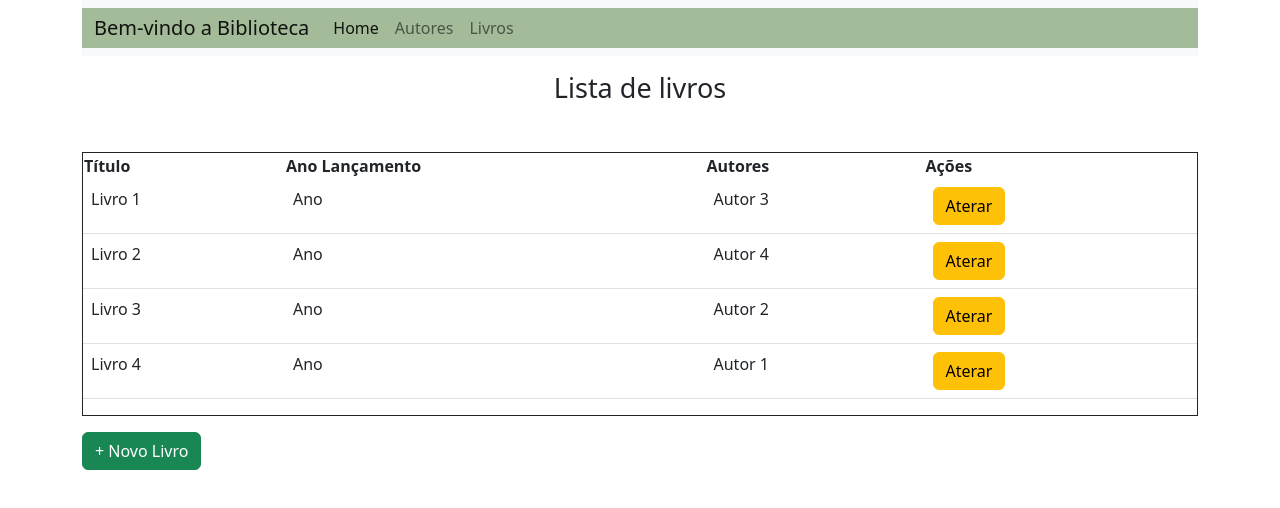
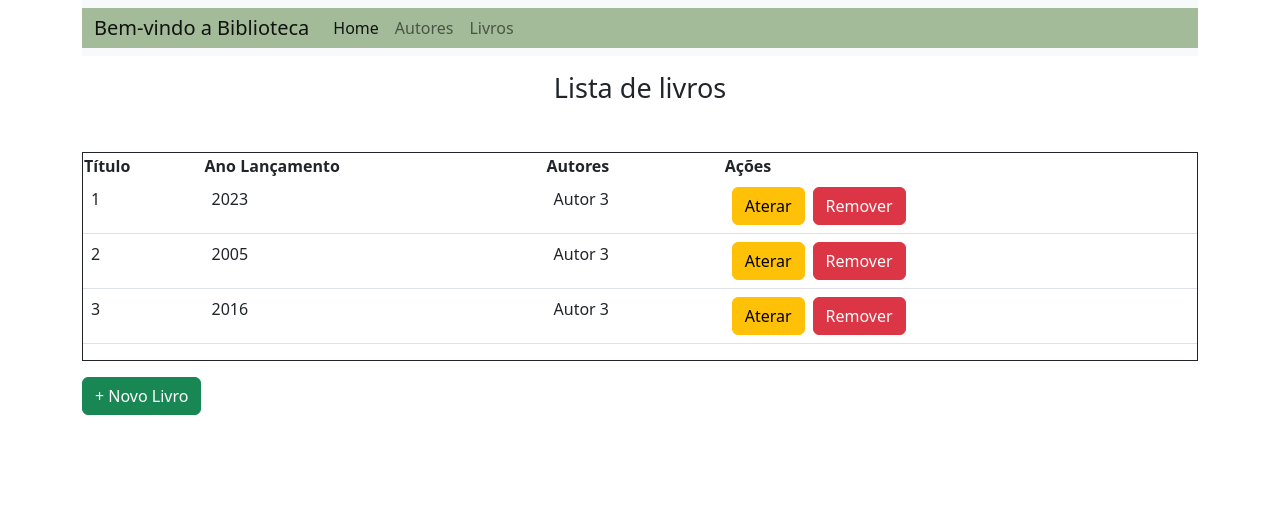
Before and after one commit to Danubia98/front-end-biblioteca, an Angular app: page /livros in a window 1280 px wide. Shown: the top 508 px of the page. Built offline with nearby package versions, Linux system fonts and the light colour scheme.

Commit message:
criando modal de exclusão do livro

```diff
--- /dev/null
+++ b/src/app/dtos/outputs/LivroOutput.ts
@@ -0,0 +1,5 @@
+export interface LivroOutput{
+    id: number
+    titulo: string
+    anoLancamento: number
+}
--- a/src/app/livros/lista-livro/lista-livro.component.html
+++ b/src/app/livros/lista-livro/lista-livro.component.html
@@ -10,41 +10,41 @@
             <th>Ações</th>
         </thead>
         <tbody class="corpo-tabela">
-            <tr>
-                <td>Livro 1</td>
-                <td>Ano</td>
+            <tr *ngFor="let livro of livros">
+                <td>{{livro.id}}</td>
+                <td>{{livro.anoLancamento}}</td>
                 <td>
                     <div>Autor 3</div>
                 </td>
-                <td><a routerLink="/livros/formulario/1" class="btn btn-warning">Aterar</a></td>
-            </tr>
-            <tr>
-                <td>Livro 2</td>
-                <td>Ano</td>
                 <td>
-                    <div>Autor 4</div>
+                    <a routerLink="/livros/formulario/{{livro.id}}" class="btn btn-warning">Aterar</a>
+                    <a (click)="abreModalParaExclusao(livro)" class="btn btn-danger ms-2" data-bs-toggle="modal" data-bs-target="#modal-remover-livro">
+                        Remover
+                    </a>
                 </td>
-                <td><a routerLink="/livros/formulario/2" class="btn btn-warning">Aterar</a></td>
-            </tr>
-            <tr>
-                <td>Livro 3</td>
-                <td>Ano</td>
-                <td>
-                    <div>Autor 2</div>
-                </td>
-                <td><a routerLink="/autores/formulario/3" class="btn btn-warning">Aterar</a></td>
-            </tr>
-            <tr>
-                <td>Livro 4</td>
-                <td>Ano</td>
-                <td>
-                    <div>Autor 1</div>
-                </td>
-                <td><a routerLink="/livros/formulario/4" class="btn btn-warning">Aterar</a></td>
             </tr>
         </tbody>
     </table>
 </div>
+ <div>
+   <a routerLink="/livros/formulario" class="btn btn-success mt-3">+ Novo Livro</a>
+ </div>
 
-
-<a routerLink="/livros/formulario" class="btn btn-success mt-3">+ Novo Livro</a>
+        <!--MODAL EXCLUSÃO-->
+<div class="modal" tabindex="-1" id="modal-remover-livro">
+    <div class="modal-dialog">
+      <div class="modal-content">
+           <div class="modal-header">
+                <h5 class="modal-title">Remoção de Livro</h5>
+                <button id="modal-remover-livro-botao-fechar" type="button" class="btn-close" data-bs-dismiss="modal" aria-label="Close"></button>
+            </div>
+            <div class="modal-body">
+                <p>Deseja remover o livro: <strong>{{nomeLivroParaExclusao}}</strong> ?</p>
+            </div>
+            <div class="modal-footer">
+                <button type="button" class="btn btn-secondary" data-bs-dismiss="modal">Cancelar</button>
+                <button type="button" class="btn btn-danger" (click)="removeLivro()">Remover</button>
+          </div>
+      </div>
+    </div>
+</div>
--- a/src/app/livros/lista-livro/lista-livro.component.ts
+++ b/src/app/livros/lista-livro/lista-livro.component.ts
@@ -1,4 +1,5 @@
 import { Component, OnInit } from '@angular/core';
+import { LivroOutput } from 'src/app/dtos/outputs/LivroOutput';
 
 @Component({
   selector: 'app-lista-livro',
@@ -7,9 +8,27 @@ import { Component, OnInit } from '@angular/core';
 })
 export class ListaLivroComponent implements OnInit {
 
+  nomeLivroParaExclusao: string = '';
+  livroParaExclusao?: LivroOutput
+
+  livros: LivroOutput[] = [
+    {id: 1, titulo:"Livro 1", anoLancamento: 2023},
+    {id: 2, titulo:"Livro 2", anoLancamento: 2005},
+    {id: 3, titulo:"Livro 3", anoLancamento: 2016},
+  ];
+
   constructor() { }
 
   ngOnInit(): void {
   }
 
+  abreModalParaExclusao(livro: LivroOutput){
+    this.nomeLivroParaExclusao = livro.titulo
+    this.livroParaExclusao = livro;
+  }
+
+  removeLivro(){
+  console.log(`vou remover o livro ${this.livroParaExclusao?.titulo} com id: ${this.livroParaExclusao?.id}`);
+  document.getElementById('modal-remover-livro-botao-fechar')?.click();
+  }
 }
```
